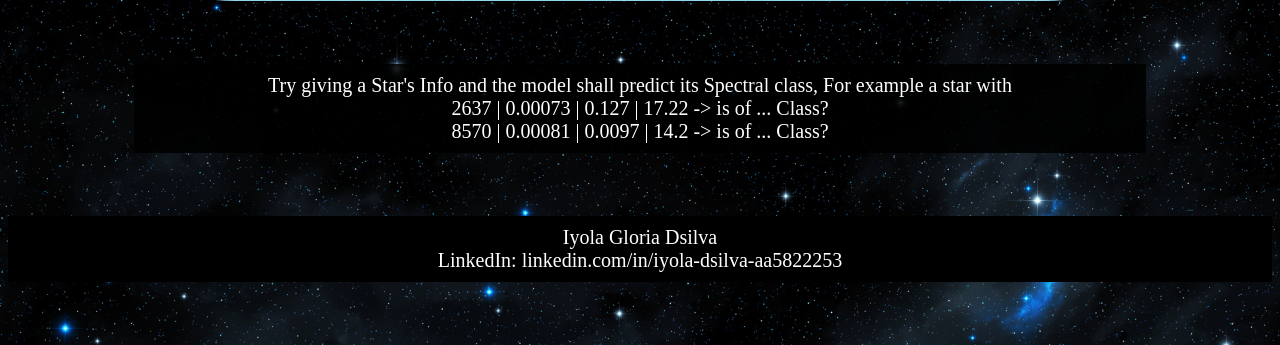
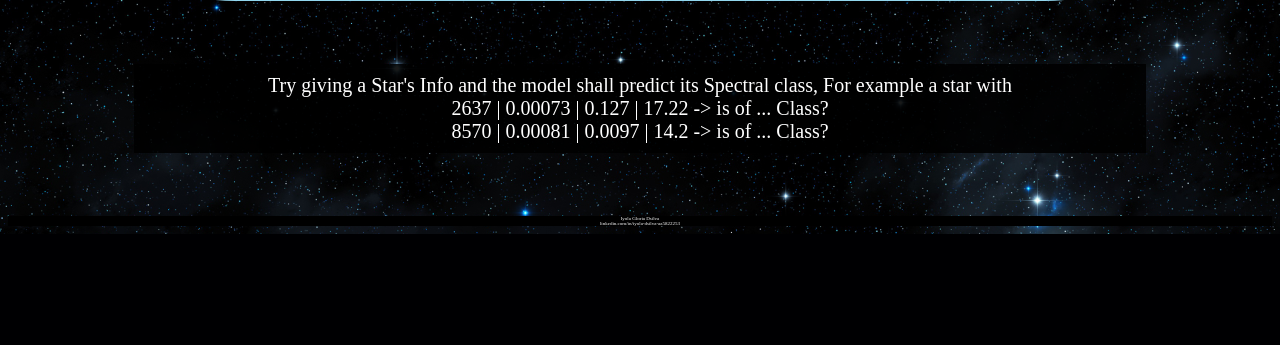
Before and after one commit to Iyola-Dsilva/Spectral-Classification-of-Stars, a Flask app: page / in a window 1280 px wide. Shown: the part 865-1210 px from the top of the page. After the commit the page ends 1099 px from the top, so only its background shows below. Run offline with Flask 3, Linux system fonts and the light colour scheme; parts of the project's set-up code (start-up, migrations or seed data) failed here and were passed over.

Commit message:
Update home.html

```diff
--- a/templates/home.html
+++ b/templates/home.html
@@ -81,9 +81,8 @@
             8570 |  0.00081 |  0.0097 |  14.2   ->  is of ... Class?
         </p>
         <footer>
-            <p>Iyola Gloria Dsilva
-            <br>
-            LinkedIn: linkedin.com/in/iyola-dsilva-aa5822253</p>
+            Iyola Gloria Dsilva
+            <br> linkedin.com/in/iyola-dsilva-aa5822253
         </footer>
     </body>
 </html>
```
